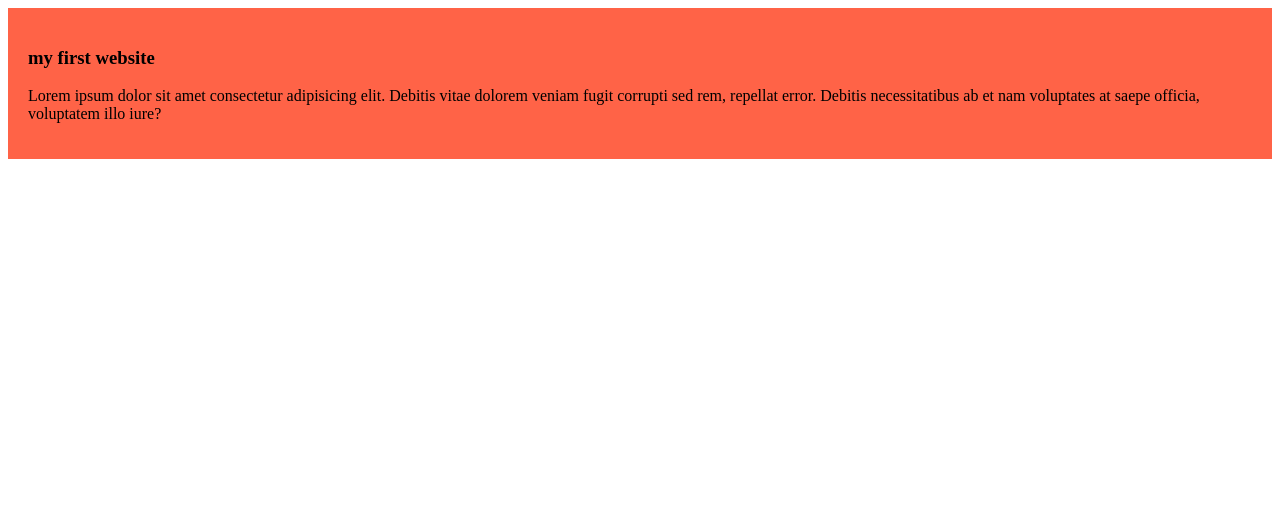
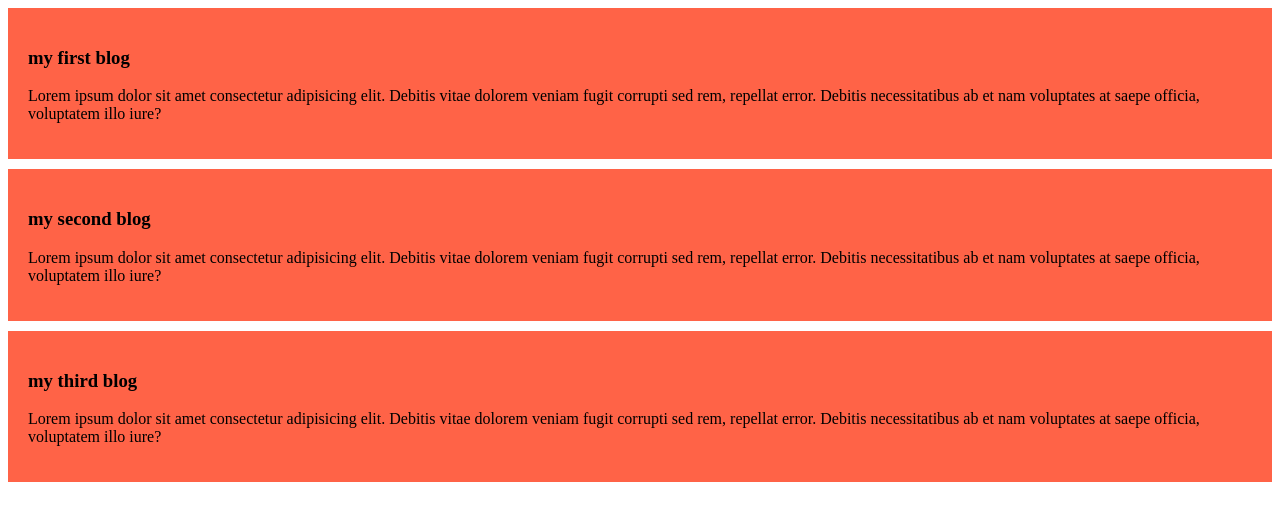
Before and after one commit to sumon232490038/my-simple-website, a plain HTML site: page index.html in a window 1280 px wide. Drawn offline with Linux system fonts and the light colour scheme.

Commit message:
added the second and the third blog

```diff
--- a/index.css
+++ b/index.css
@@ -1,4 +1,5 @@
 div{
     background-color: tomato;
     padding: 20px;
+    margin-bottom: 10px;
 }
--- a/index.html
+++ b/index.html
@@ -8,7 +8,15 @@
 </head>
 <body>
     <div>
-        <h3>my first website</h3>
+        <h3>my first blog</h3>
+        <p>Lorem ipsum dolor sit amet consectetur adipisicing elit. Debitis vitae dolorem veniam fugit corrupti sed rem, repellat error. Debitis necessitatibus ab et nam voluptates at saepe officia, voluptatem illo iure?</p>
+    </div>
+    <div>
+        <h3>my second blog</h3>
+        <p>Lorem ipsum dolor sit amet consectetur adipisicing elit. Debitis vitae dolorem veniam fugit corrupti sed rem, repellat error. Debitis necessitatibus ab et nam voluptates at saepe officia, voluptatem illo iure?</p>
+    </div>
+    <div>
+        <h3>my third blog</h3>
         <p>Lorem ipsum dolor sit amet consectetur adipisicing elit. Debitis vitae dolorem veniam fugit corrupti sed rem, repellat error. Debitis necessitatibus ab et nam voluptates at saepe officia, voluptatem illo iure?</p>
     </div>
 </body>
```
